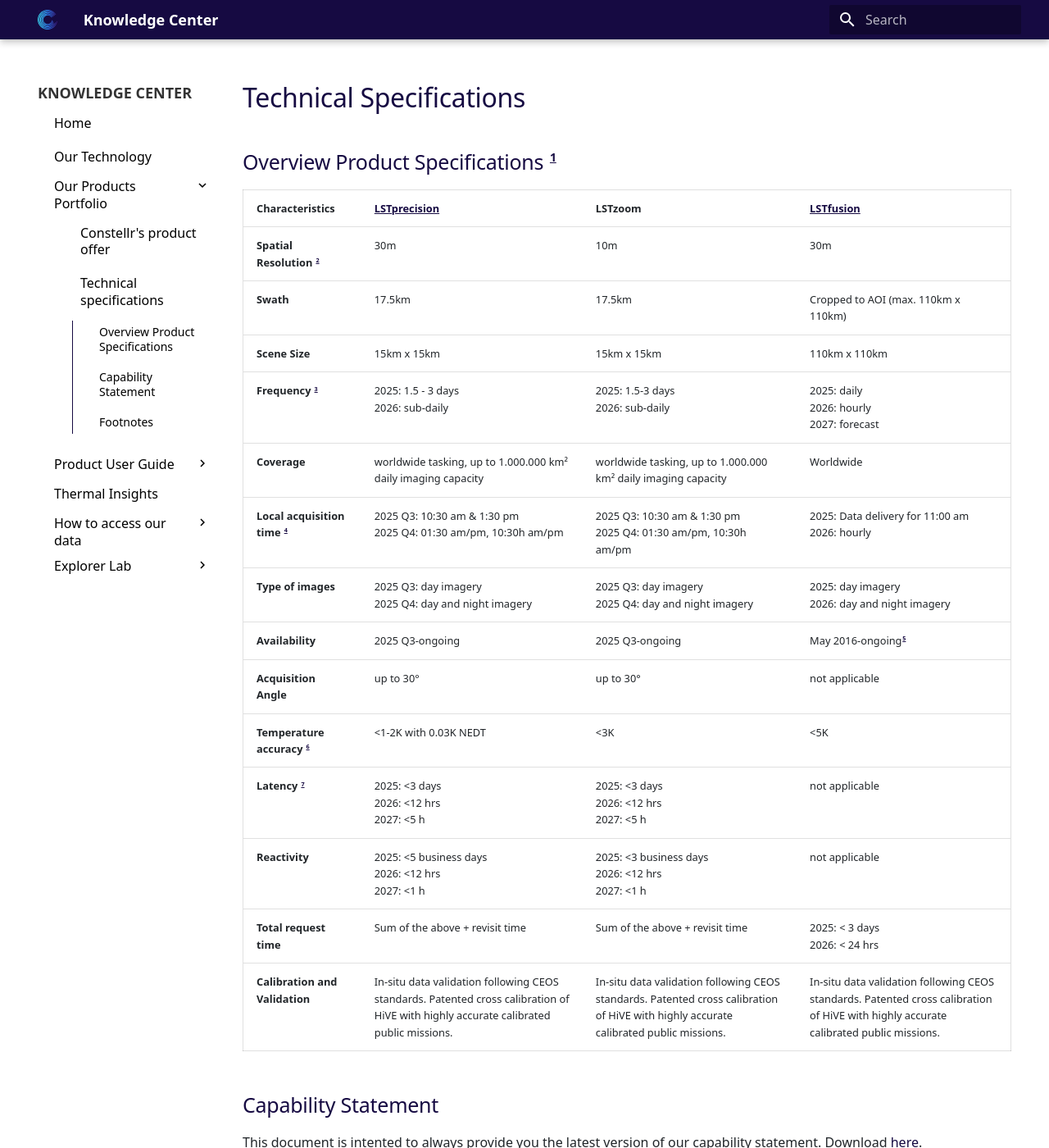
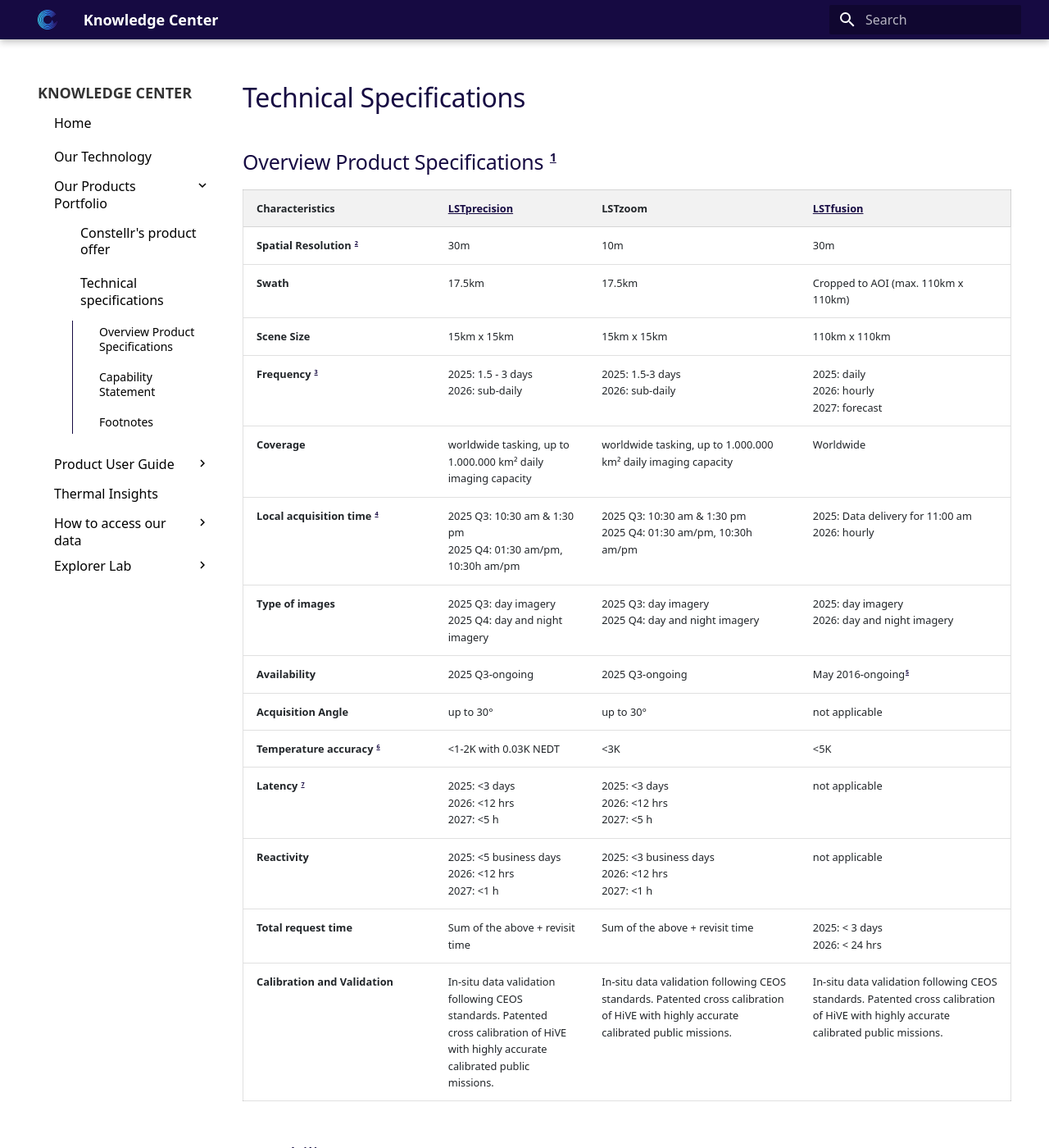
Before and after one commit to constellr/product-lst, an MkDocs documentation site: the page built from docs/Technical-specification.md, in a window 1280 px wide and 1400 px high. Shown: the whole window at 82% size. Built offline with MkDocs 1.6.1 and Material for MkDocs 9.7.7, drawn with Linux system fonts in a browser that asks for light colours; the version menu is left out.

Commit message:
Add css table styling

```diff
--- a/docs/stylesheets/extra.css
+++ b/docs/stylesheets/extra.css
@@ -731,3 +731,59 @@
       width: 100%;
     }
   }
+
+
+  /* Metadata Table Styles */
+table {
+  border-collapse: collapse;
+  width: 100%;
+  table-layout: fixed;
+}
+
+th,
+td {
+  border: 1px solid #aaa;
+  padding: 6px;
+  text-align: left;
+  word-wrap: break-word;
+}
+
+th {
+  background-color: #f2f2f2;
+}
+
+/* Adjust column widths */
+th:nth-child(1),
+td:nth-child(1) {
+  width: 25%;
+}
+
+th:nth-child(2),
+td:nth-child(2) {
+  width: 20%;
+}
+
+/* Hierarchy styling */
+.level-1 {
+  font-weight: bold;
+}
+
+.level-2 {
+  font-style: normal;
+  color: #000;
+}
+
+.level-3 {
+  font-style: italic;
+  color: #333;
+}
+
+.level-4 {
+  font-style: italic;
+  color: #555;
+}
+
+.level-5 {
+  font-style: italic;
+  color: #777;
+}
```
